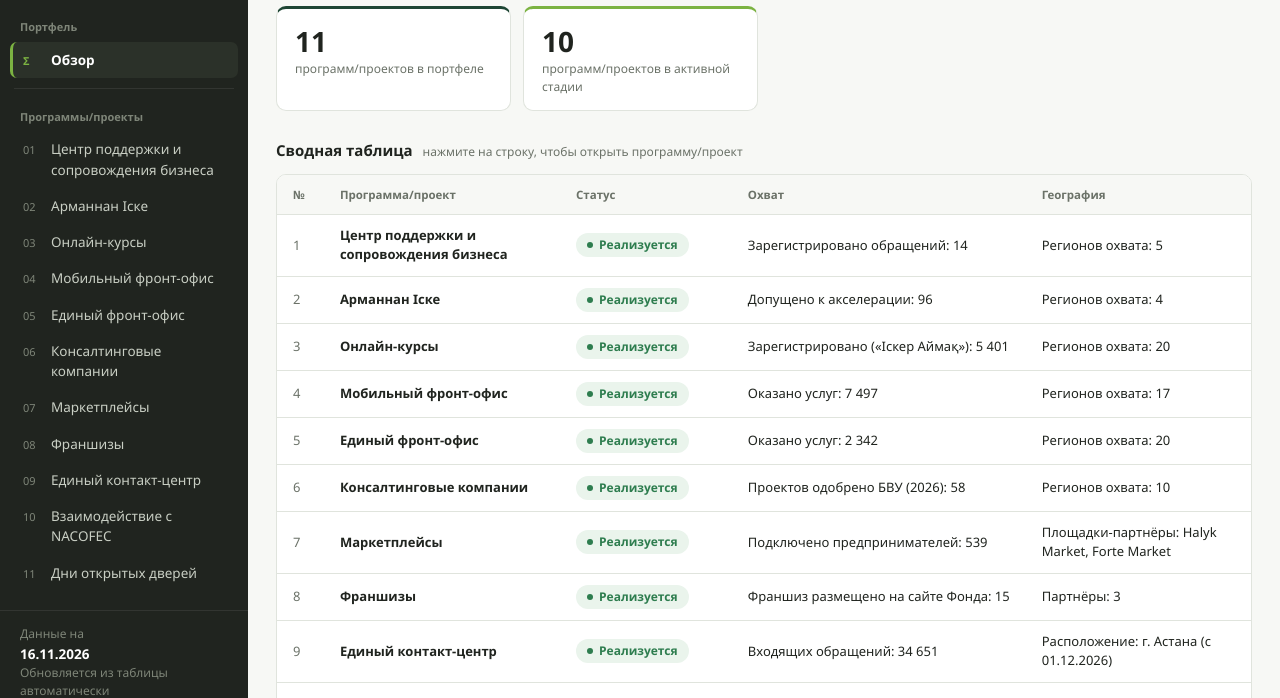
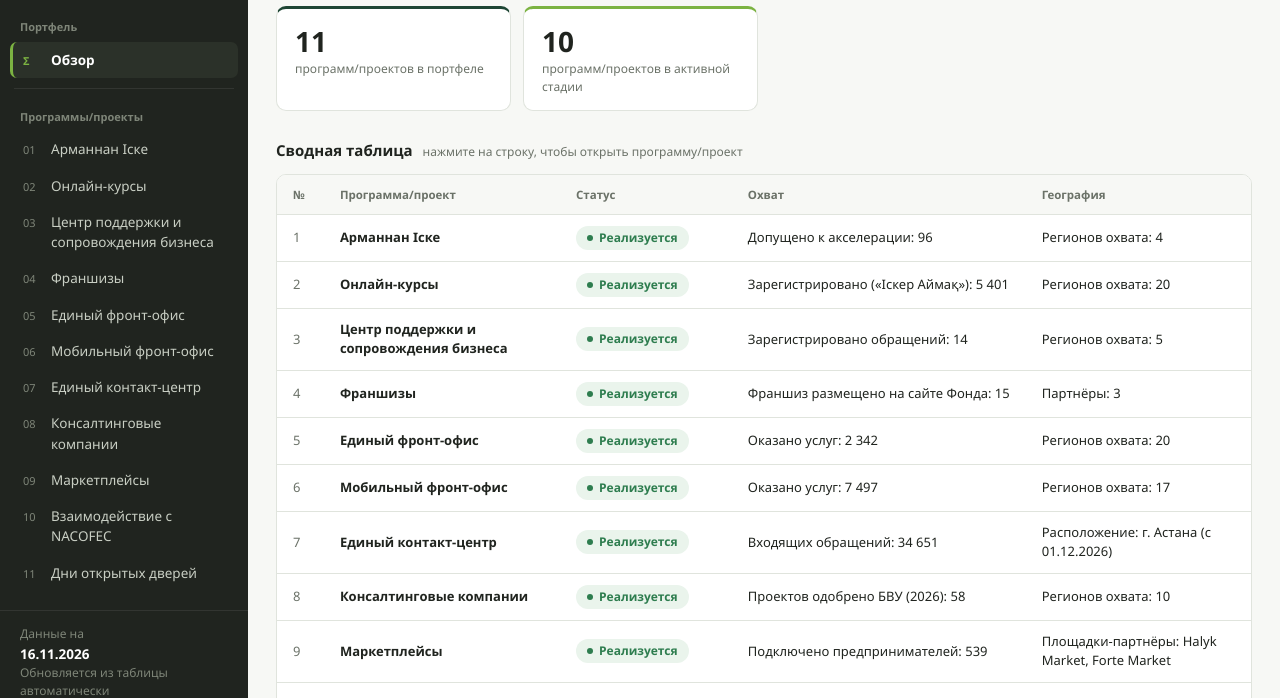
Before and after one commit to dppirr-damu/dppirr-damu.github.io, a plain HTML site: page index.html in a window 1280 px wide. Shown: the part 82-780 px from the top of the page. Drawn offline with Linux system fonts and the light colour scheme.

Commit message:
Новый порядок программ/проектов
Порядок задаётся списком ORDER в index.html (по названиям) и действует
для данных из Google Таблицы, встроенных данных и выгрузок; направления
вне списка идут в конце в порядке листов таблицы.

Co-Authored-By: Claude Opus 5.5 <noreply@anthropic.com>
Claude-Session: https://claude.ai/code/session_01NpxsAR9L2KTpxHBYPJq9x7

```diff
--- a/index.html
+++ b/index.html
@@ -1421,8 +1421,34 @@ function loadCache() {
 const EDIT_MODE = new URLSearchParams(location.search).get("mode") === "edit";
 
 let cached = LIVE ? loadCache() : null;
-let state = LIVE ? (cached ? cached.data : clone(DEFAULT_DATA))
-                 : (EDIT_MODE ? loadState() : clone(DEFAULT_DATA));
+/* ============================================================
+   ПОРЯДОК ПРОГРАММ/ПРОЕКТОВ на сайте и в выгрузках.
+   Сопоставление по названию (строка «Название» в таблице).
+   Направления, которых нет в списке, идут после — в порядке листов таблицы.
+   ============================================================ */
+const ORDER = [
+  "Арманнан Іске",
+  "Онлайн-курсы",
+  "Центр поддержки и сопровождения бизнеса",
+  "Франшизы",
+  "Единый фронт-офис",
+  "Мобильный фронт-офис",
+  "Единый контакт-центр",
+  "Консалтинговые компании",
+  "Маркетплейсы",
+  "Взаимодействие с NACOFEC",
+  "Дни открытых дверей",
+];
+function applyOrder(data) {
+  const key = (s) => String(s ?? "").trim().toLowerCase().replace(/ё/g, "е").replace(/\s+/g, " ");
+  const pos = new Map(ORDER.map((n, k) => [key(n), k]));
+  const rank = (p, k) => (pos.has(key(p.name)) ? pos.get(key(p.name)) : ORDER.length + k);
+  data.programs = data.programs.map((p, k) => [p, rank(p, k)]).sort((a, b) => a[1] - b[1]).map(([p]) => p);
+  return data;
+}
+
+let state = applyOrder(LIVE ? (cached ? cached.data : clone(DEFAULT_DATA))
+                            : (EDIT_MODE ? loadState() : clone(DEFAULT_DATA)));
 
 function toast(msg) {
   const t = $("toast");
@@ -2208,6 +2234,7 @@ function parseWorkbook(wb, X) {
   });
   if (!progs.length) throw new Error("no-programs");
   data.programs = progs.sort((a, b) => a.n - b.n).map((o) => o.p);
+  applyOrder(data);
   return data;
 }
 
```
